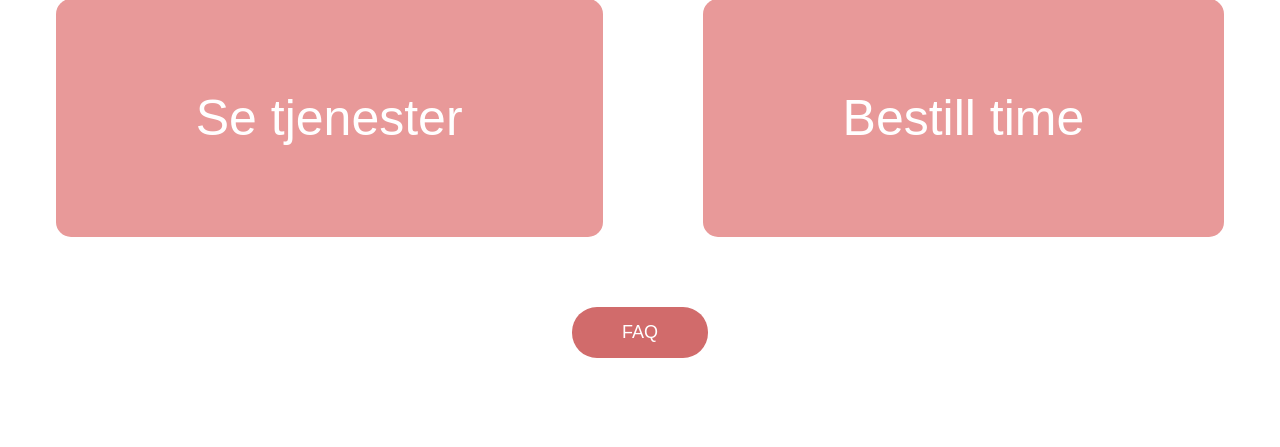
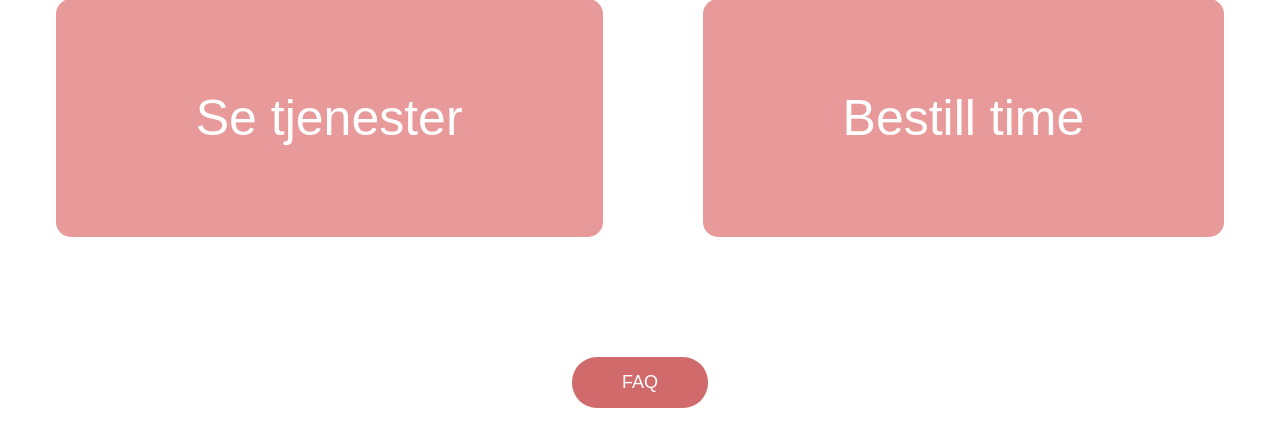
Before and after one commit to heleneliasi/Neglesalong-eksamen, a Flask app: page / in a window 1280 px wide. Shown: the part 264-711 px from the top of the page. Run offline with Flask 3, Linux system fonts and the light colour scheme.

Commit message:
book button

```diff
--- a/static/style.css
+++ b/static/style.css
@@ -95,7 +95,7 @@ body {
 }
 
 .book-button {
-    margin: -50px 0 -50px 0;
+    margin: 20px 0;
 }
 
 .book-button a {
```
